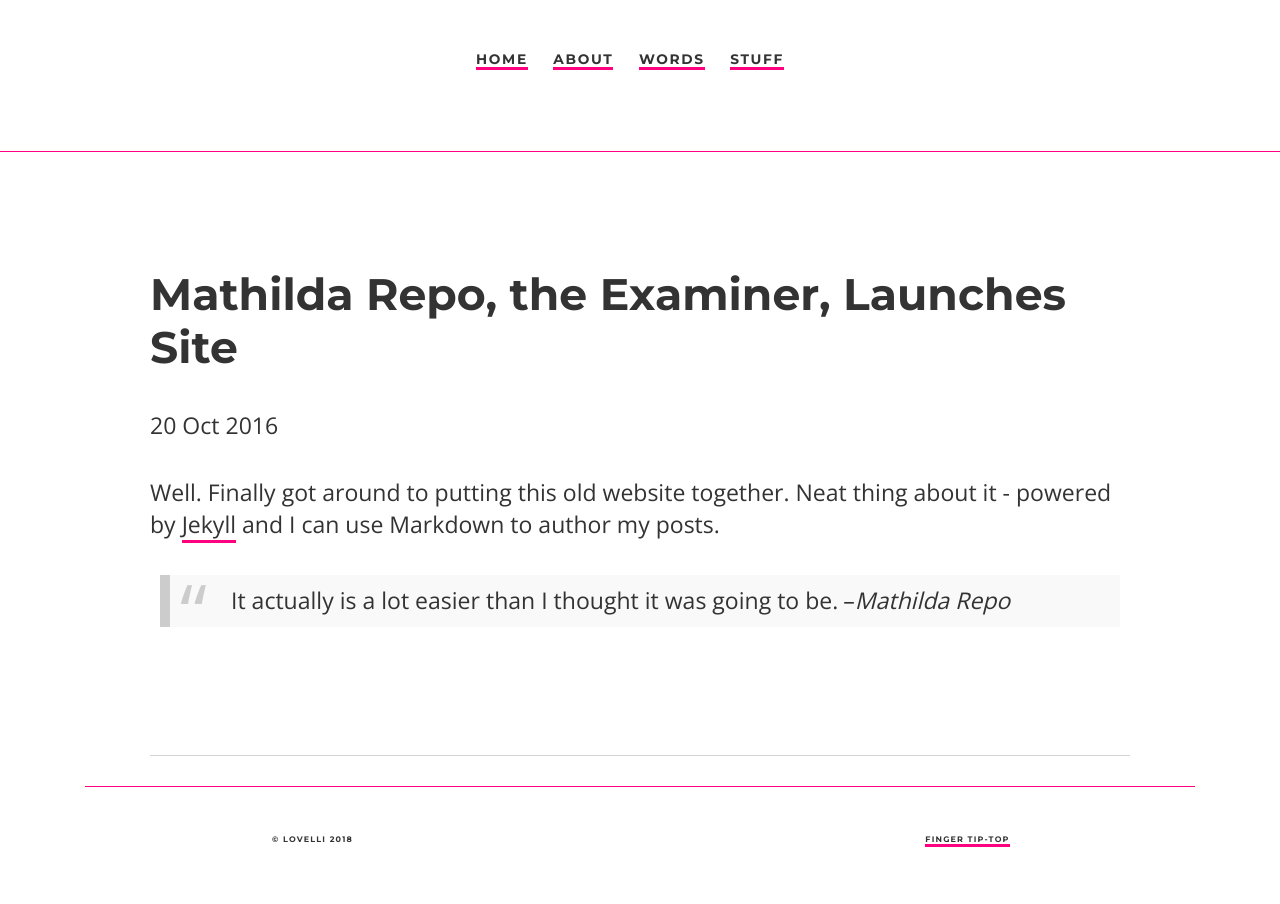
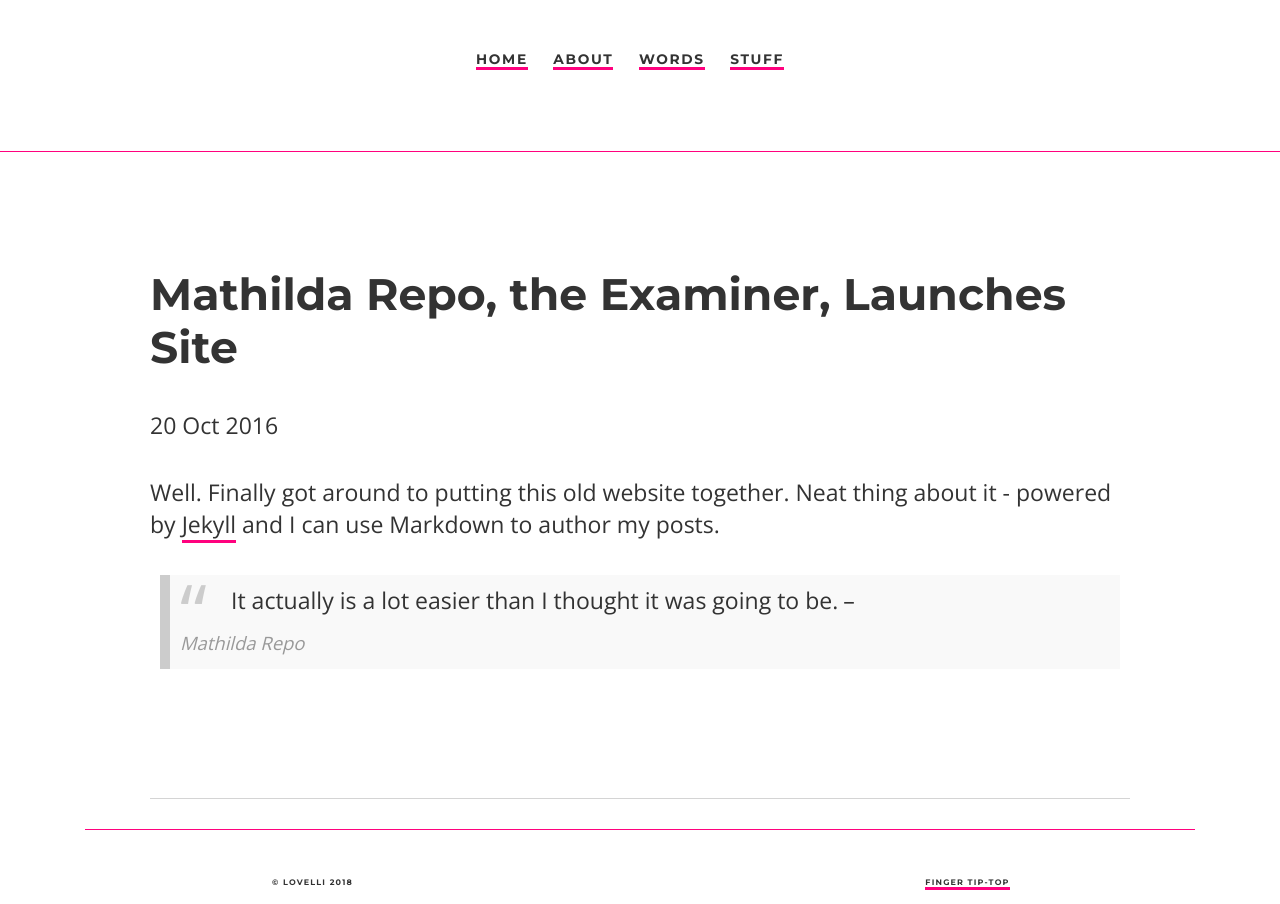
Before and after one commit to ariesti/ariesti.github.io, a Jekyll site: the page built from _posts/2016-10-20-mathilda-repo-site-launched.md, in a window 1280 px wide. Built offline with Jekyll 4.4.1, drawn with Linux system fonts in a browser that asks for light colours.

Commit message:
Update main.css

```diff
--- a/css/main.css
+++ b/css/main.css
@@ -242,6 +242,12 @@
   display: inline;
 }
 
+blockquote cite {
+color: #999999;
+font-size: 0.8em;
+display: block;
+margin-top: 10px;
+}
 
 /* Footer */
 #footer {
```
